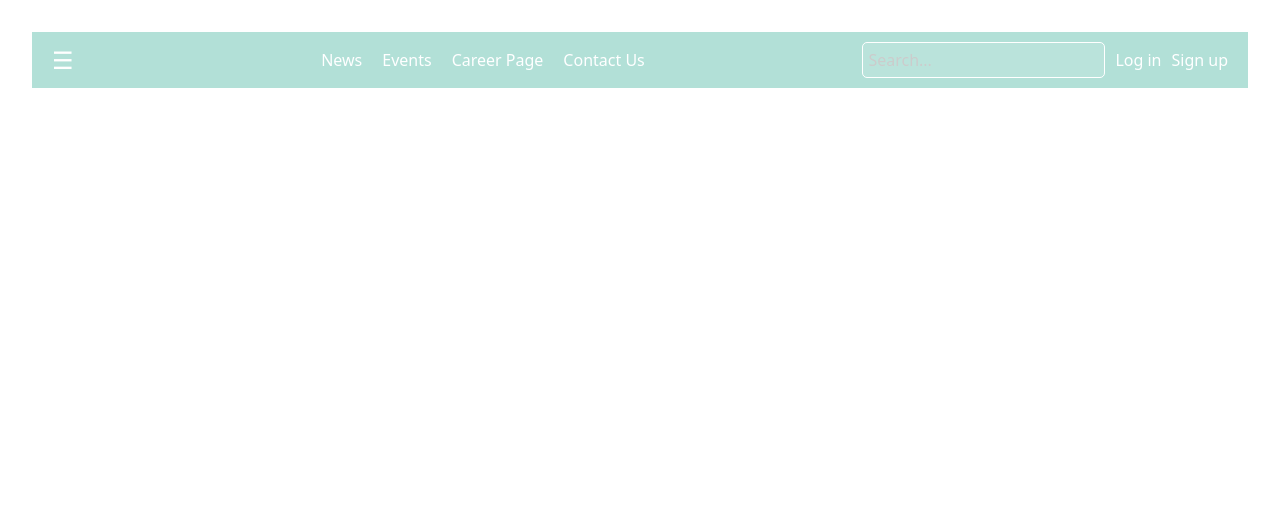
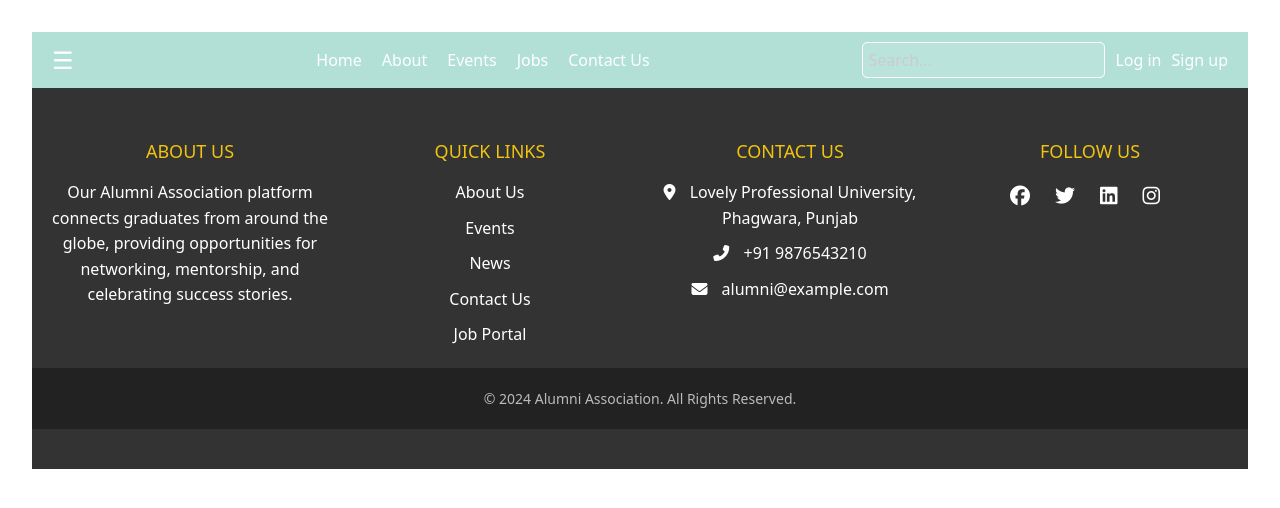
Before and after one commit to Archit5655/SIH2024, a React (Vite) app in the folder FrontEnd/: page / in a window 1280 px wide. Shown: the top 508 px of the page. Built offline with nearby package versions, Linux system fonts and the light colour scheme.

Commit message:
footer added

```diff
--- a/FrontEnd/src/App.jsx
+++ b/FrontEnd/src/App.jsx
@@ -3,6 +3,7 @@ import reactLogo from './assets/react.svg'
 import viteLogo from '/vite.svg'
 import './App.css'
 import Navbar from './components/Navbar'
+import Footer from './components/footer'
 import { BrowserRouter as Router, Routes, Route } from 'react-router-dom';
 
 function App() {
@@ -11,7 +12,8 @@ function App() {
   return (
 
     <div>
-      <Navbar />
+      <Navbar/>
+      <Footer/>
 
     </div>
 
--- /dev/null
+++ b/FrontEnd/src/components/Footer.css
@@ -0,0 +1,87 @@
+/* Footer Styles */
+.footer {
+    background-color: #333;
+    color: white;
+    padding: 40px 0;
+    text-align: center;
+  }
+
+  .footer-container {
+    display: flex;
+    justify-content: space-around;
+    flex-wrap: wrap;
+    max-width: 1200px;
+    margin: 0 auto;
+  }
+
+  .footer-section {
+    flex-basis: 25%;
+    padding: 10px;
+  }
+
+  .footer-section h2 {
+    color: #f1c40f;
+    margin-bottom: 15px;
+    font-size: 18px;
+    text-transform: uppercase;
+  }
+
+  .footer-section p,
+  .footer-section ul {
+    margin: 0;
+    padding: 0;
+    list-style: none;
+    line-height: 1.6;
+  }
+
+  .footer-section ul li {
+    margin-bottom: 10px;
+  }
+
+  .footer-section ul li i {
+    margin-right: 10px;
+  }
+
+  .footer-section ul li a {
+    color: white;
+    text-decoration: none;
+  }
+
+  .footer-section ul li a:hover {
+    text-decoration: underline;
+  }
+
+  .footer-bottom {
+    background-color: #222;
+    padding: 20px 0;
+    color: #bbb;
+    font-size: 14px;
+  }
+
+  .social-icons {
+    display: flex;
+    justify-content: center;
+    gap: 15px;
+  }
+
+  .social-icons li {
+    display: inline-block;
+  }
+
+  .social-icons li a {
+    color: white;
+    font-size: 20px;
+    transition: color 0.3s ease;
+  }
+
+  .social-icons li a:hover {
+    color: #f1c40f; /* Highlight color on hover */
+  }
+
+  /* Media Queries */
+  @media (max-width: 768px) {
+    .footer-section {
+      flex-basis: 100%;
+      margin-bottom: 20px;
+    }
+  }
--- a/FrontEnd/src/components/Navbar.jsx
+++ b/FrontEnd/src/components/Navbar.jsx
@@ -29,13 +29,16 @@ const Navbar = () => {
       {/* Nav Links */}
       <ul className="nav-links">
         <li>
-          <a href="/news">News</a>
+          <a href="/home">Home</a>
+        </li>
+        <li>
+          <a href="/about">About</a>
         </li>
         <li>
           <a href="/events">Events</a>
         </li>
         <li>
-          <a href="/career-page">Career Page</a>
+          <a href="/jobs">Jobs</a>
         </li>
         <li>
           <a href="/contact-us">Contact Us</a>
--- a/FrontEnd/src/components/footer.jsx
+++ b/FrontEnd/src/components/footer.jsx
@@ -1,9 +1,54 @@
-import React from 'react'
+import React from 'react';
+import './Footer.css';
 
-const footer = () => {
+
+const Footer = () => {
   return (
-    <div>footer</div>
-  )
-}
+    <footer className="footer">
+      <div className="footer-container">
+        <div className="footer-section about">
+          <h2>About Us</h2>
+          <p>
+            Our Alumni Association platform connects graduates from around the globe, providing opportunities for networking, mentorship, and celebrating success stories.
+          </p>
+        </div>
 
-export default footer
+        <div className="footer-section links">
+          <h2>Quick Links</h2>
+          <ul>
+            <li><a href="/about-us">About Us</a></li>
+            <li><a href="/events">Events</a></li>
+            <li><a href="/news">News</a></li>
+            <li><a href="/contact-us">Contact Us</a></li>
+            <li><a href="/job-portal">Job Portal</a></li>
+          </ul>
+        </div>
+
+        <div className="footer-section contact">
+          <h2>Contact Us</h2>
+          <ul>
+            <li><i className="fas fa-map-marker-alt"></i> Lovely Professional University, Phagwara, Punjab</li>
+            <li><i className="fas fa-phone-alt"></i> +91 9876543210</li>
+            <li><i className="fas fa-envelope"></i> alumni@example.com</li>
+          </ul>
+        </div>
+
+        <div className="footer-section social">
+          <h2>Follow Us</h2>
+          <ul className="social-icons">
+            <li><a href="https://www.facebook.com" target="_blank" rel="noreferrer"><i className="fab fa-facebook"></i></a></li>
+            <li><a href="https://www.twitter.com" target="_blank" rel="noreferrer"><i className="fab fa-twitter"></i></a></li>
+            <li><a href="https://www.linkedin.com" target="_blank" rel="noreferrer"><i className="fab fa-linkedin"></i></a></li>
+            <li><a href="https://www.instagram.com" target="_blank" rel="noreferrer"><i className="fab fa-instagram"></i></a></li>
+          </ul>
+        </div>
+      </div>
+
+      <div className="footer-bottom">
+        <p>&copy; 2024 Alumni Association. All Rights Reserved.</p>
+      </div>
+    </footer>
+  );
+};
+
+export default Footer;
--- a/FrontEnd/src/main.jsx
+++ b/FrontEnd/src/main.jsx
@@ -2,6 +2,8 @@ import { StrictMode } from 'react'
 import { createRoot } from 'react-dom/client'
 import App from './App.jsx'
 import './index.css'
+import '@fortawesome/fontawesome-free/css/all.min.css';
+
 
 createRoot(document.getElementById('root')).render(
   <StrictMode>
--- /dev/null
+++ b/package.json
@@ -0,0 +1,5 @@
+{
+  "dependencies": {
+    "@fortawesome/fontawesome-free": "^6.6.0"
+  }
+}
```
Also changed, not shown: 1 other file (tests, documents, lock files or other folders).
